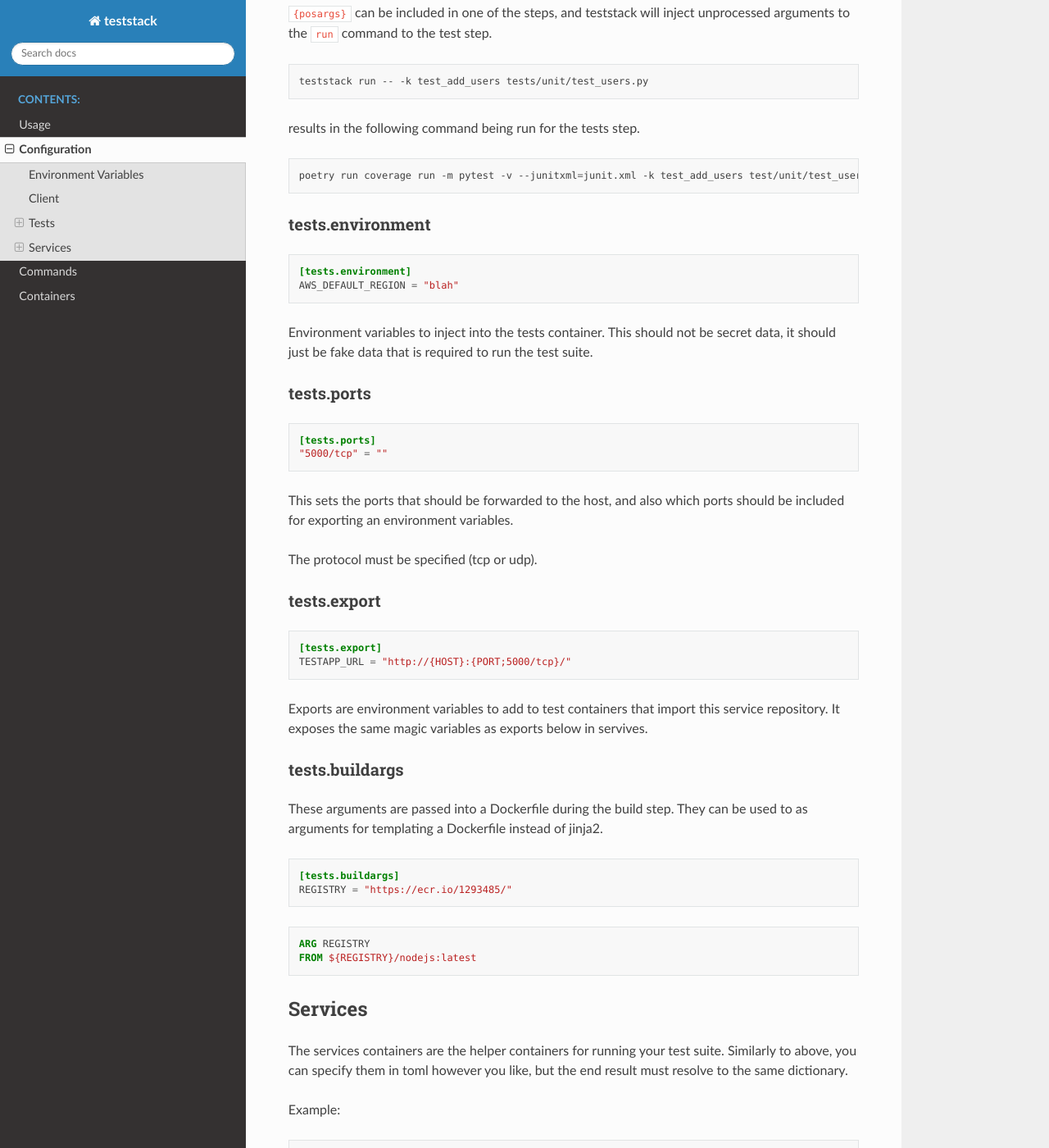
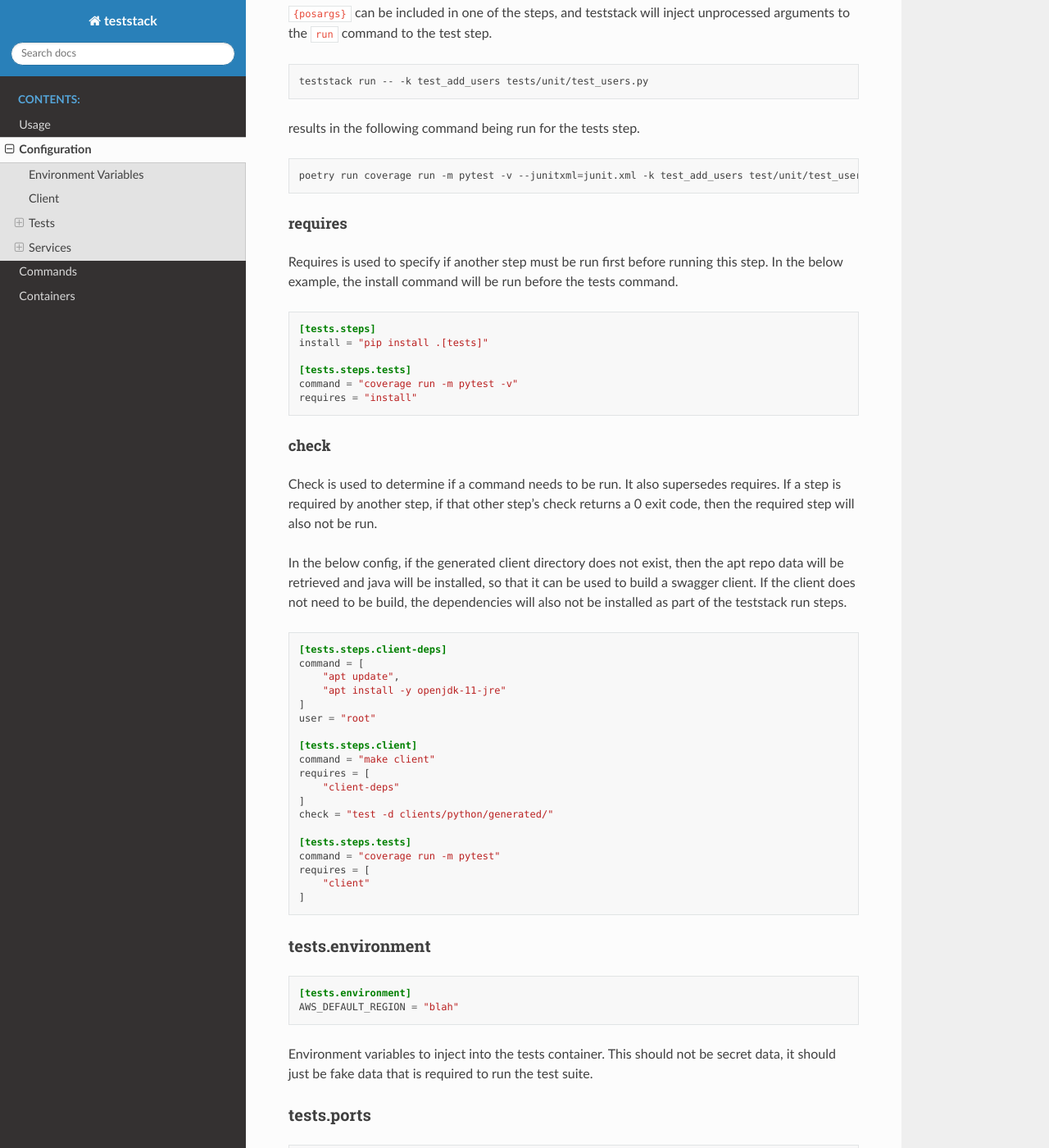
Before and after one commit to gtmanfred/teststack, a Sphinx documentation site: the page built from docs/config.rst, in a window 1280 px wide and 1400 px high, scrolled down 2550 px. Shown: the whole window at 82% size. Built offline with Sphinx 7.4.7 and the Read the Docs theme 2.0.0, drawn with Linux system fonts in a browser that asks for light colours.

Commit message:
add requires and check documents

```diff
--- a/docs/config.rst
+++ b/docs/config.rst
@@ -151,6 +151,56 @@ results in the following command being run for the tests step.
 .. code-block:: bash
 
     poetry run coverage run -m pytest -v --junitxml=junit.xml -k test_add_users test/unit/test_users.py
+
+requires
+~~~~~~~~
+
+Requires is used to specify if another step must be run first before running
+this step. In the below example, the install command will be run before the
+tests command.
+
+.. code-block:: toml
+
+    [tests.steps]
+    install = "pip install .[tests]"
+
+    [tests.steps.tests]
+    command = "coverage run -m pytest -v"
+    requires = "install"
+
+check
+~~~~~
+
+Check is used to determine if a command needs to be run. It also supersedes
+requires. If a step is required by another step, if that other step's check
+returns a 0 exit code, then the required step will also not be run.
+
+In the below config, if the generated client directory does not exist, then the
+apt repo data will be retrieved and java will be installed, so that it can be
+used to build a swagger client. If the client does not need to be build, the
+dependencies will also not be installed as part of the teststack run steps.
+
+.. code-block:: toml
+
+    [tests.steps.client-deps]
+    command = [
+        "apt update",
+        "apt install -y openjdk-11-jre"
+    ]
+    user = "root"
+
+    [tests.steps.client]
+    command = "make client"
+    requires = [
+        "client-deps"
+    ]
+    check = "test -d clients/python/generated/"
+
+    [tests.steps.tests]
+    command = "coverage run -m pytest"
+    requires = [
+        "client"
+    ]
 
 tests.environment
 -----------------
```
